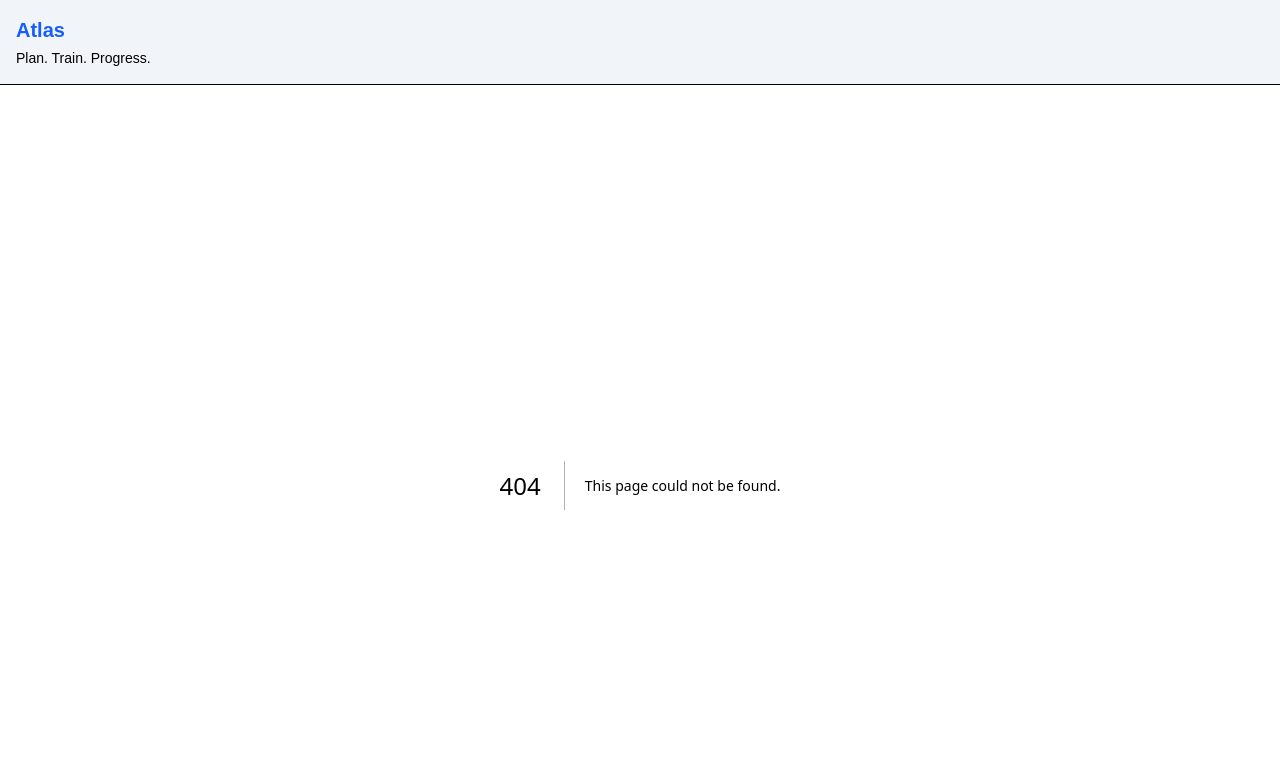
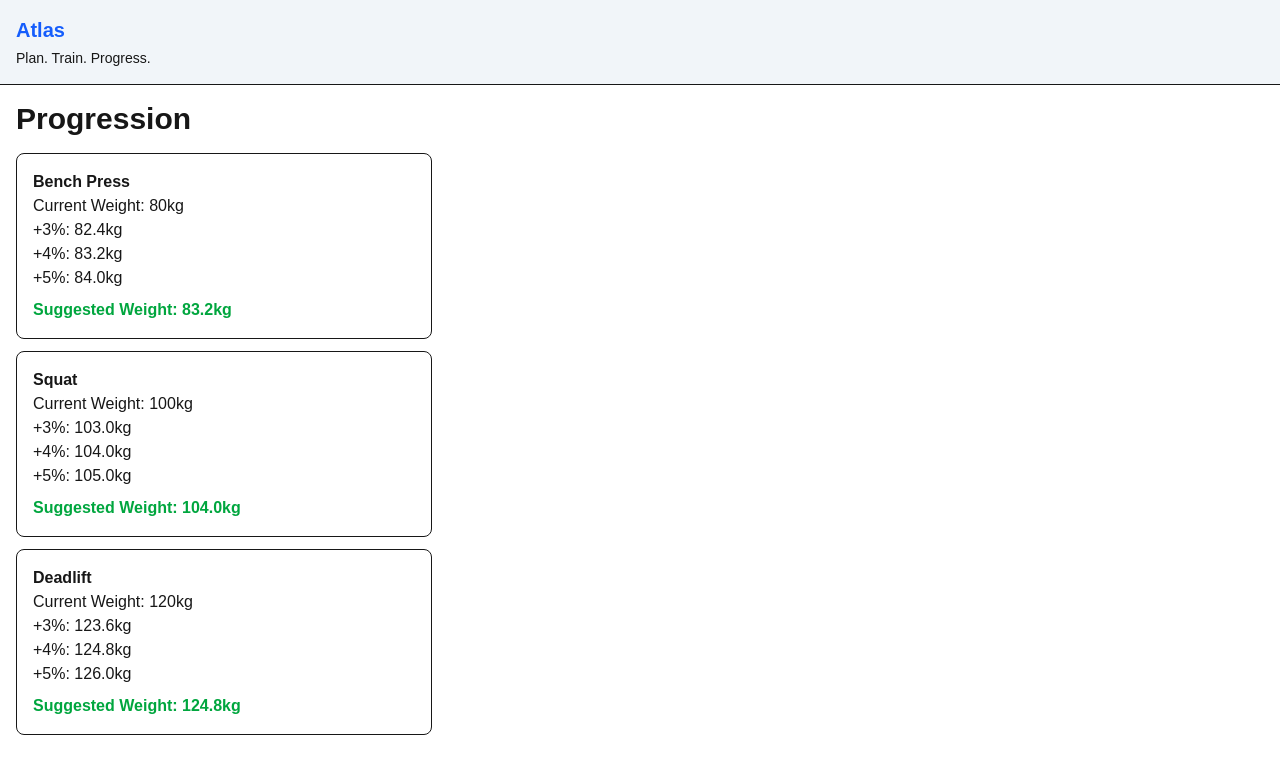
Before and after one commit to ros-xly/Atlas, a Next.js app in the folder frontend/: page /gym/progression in a window 1280 px wide. Before the commit this address had no page. Shown: the top 774 px of the page. Built offline with nearby package versions, Linux system fonts and the light colour scheme.

Commit message:
Week 12 progression engine

```diff
--- /dev/null
+++ b/frontend/app/api/progression/route.ts
@@ -0,0 +1,5 @@
+import { progressionData } from "@/lib/progression";
+
+export async function GET() {
+  return Response.json(progressionData);
+}
--- a/frontend/app/dashboard/page.tsx
+++ b/frontend/app/dashboard/page.tsx
@@ -29,6 +29,10 @@ export default function Dashboard() {
 
       <p>
          {dashboard.completedWorkouts} Workouts Completed
+      </p>
+
+      <p>
+        Suggested Increase: {dashboard.suggestedIncrease}
       </p>
 
       </div>
--- /dev/null
+++ b/frontend/app/gym/progression/page.tsx
@@ -0,0 +1,43 @@
+import { progressionData } from "@/lib/progression";
+
+export default function Progression() {
+  return (
+    <main className="p-4 max-w-md">
+      <h1 className="text-3xl font-bold mb-4">
+        Progression
+      </h1>
+
+      {progressionData.map((exercise) => (
+        <div
+          key={exercise.exerciseName}
+          className="border rounded-lg p-4 mb-3"
+        >
+          <h2 className="font-semibold">
+            {exercise.exerciseName}
+          </h2>
+
+          <p>
+            Current Weight: {exercise.currentWeight}kg
+          </p>
+
+          <p>
+            +3%: {(exercise.currentWeight * 1.03).toFixed(1)}kg
+        </p>
+
+         <p>
+             +4%: {(exercise.currentWeight * 1.04).toFixed(1)}kg
+        </p>
+
+        <p>
+             +5%: {(exercise.currentWeight * 1.05).toFixed(1)}kg
+        </p>
+
+        <p className="font-bold text-green-600 mt-2">
+             Suggested Weight: {(exercise.currentWeight * 1.04).toFixed(1)}kg
+        </p>
+
+        </div>
+      ))}
+    </main>
+  );
+}
--- a/frontend/lib/dashboard.ts
+++ b/frontend/lib/dashboard.ts
@@ -6,4 +6,5 @@ export const dashboard = {
   exerciseCount: 3,
   workoutCount: 2,
   completedWorkouts: 1,
+  suggestedIncrease: "4%",
 };
--- /dev/null
+++ b/frontend/lib/previousResults.ts
@@ -0,0 +1,12 @@
+export const previousResults = [
+  {
+    exerciseName: "Bench Press",
+    weight: 80,
+    date: "2026-10-12",
+  },
+  {
+    exerciseName: "Squat",
+    weight: 100,
+    date: "2026-10-12",
+  },
+];
--- /dev/null
+++ b/frontend/lib/progression.ts
@@ -0,0 +1,14 @@
+export const progressionData = [
+  {
+    exerciseName: "Bench Press",
+    currentWeight: 80,
+  },
+  {
+    exerciseName: "Squat",
+    currentWeight: 100,
+  },
+  {
+    exerciseName: "Deadlift",
+    currentWeight: 120,
+  },
+];
```
Also changed, not shown: frontend/models/Progression.ts (added, +7 -0 lines), 1 other file (tests, documents, lock files or other folders).
